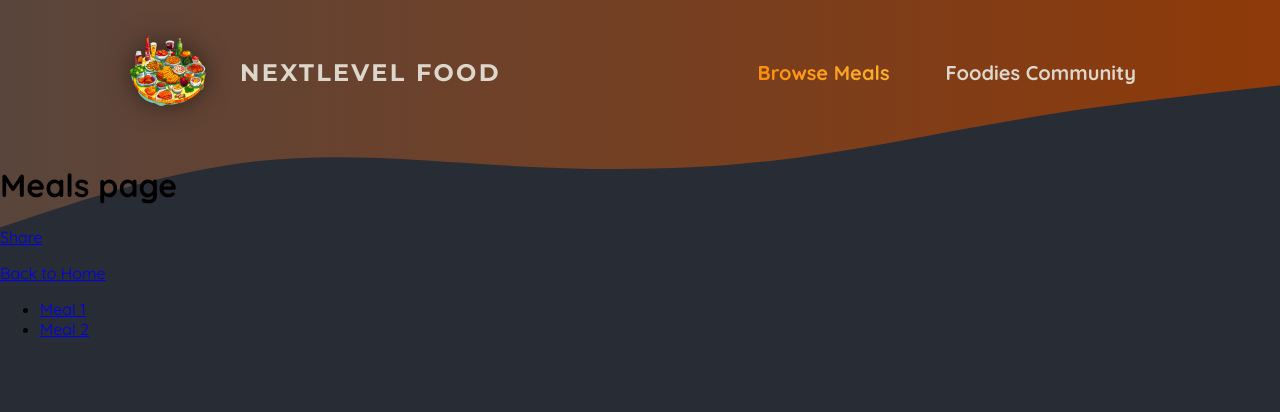
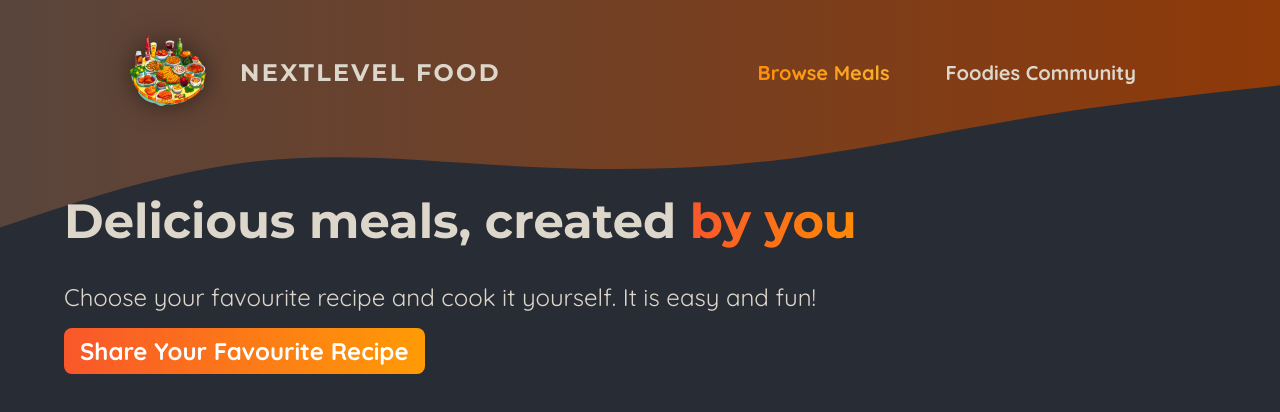
Before and after one commit to sanixto/foodies-project, a Next.js app: page /meals in a window 1280 px wide. Shown: the top 412 px of the page. Built offline with nearby package versions, Linux system fonts and the light colour scheme.

Commit message:
update Meals page

```diff
--- /dev/null
+++ b/app/meals/page.module.css
@@ -0,0 +1,51 @@
+.header {
+  gap: 3rem;
+  margin: 3rem auto 5rem auto;
+  width: 90%;
+  max-width: 75rem;
+  color: #ddd6cb;
+  font-size: 1.5rem;
+}
+
+.header h1 {
+  font-family: 'Montserrat', sans-serif;
+}
+
+.highlight {
+  background: linear-gradient(90deg, #f9572a, #ff8a05);
+  background-clip: text;
+  -webkit-background-clip: text;
+  -webkit-text-fill-color: transparent;
+}
+
+.header p {
+  margin: 0;
+}
+
+.cta a {
+  display: inline-block;
+  margin-top: 1rem;
+  padding: 0.5rem 1rem;
+  border-radius: 0.5rem;
+  background: linear-gradient(90deg, #f9572a, #ff9b05);
+  color: #ffffff;
+  font-weight: bold;
+  text-decoration: none;
+}
+
+.loading {
+  text-align: center;
+  animation: loading 1.2s ease-in-out infinite;
+}
+
+@keyframes loading {
+  0% {
+    color: #e9e9e9;
+  }
+  50% {
+    color: #b89b84;
+  }
+  100% {
+    color: #e9e9e9;
+  }
+}
--- a/app/meals/page.tsx
+++ b/app/meals/page.tsx
@@ -1,15 +1,27 @@
 import Link from 'next/link';
+import styles from './page.module.css';
+import MealsGrid from '@/components/meals/meals-grid';
 
 export default function MealsPage() {
-    return (
-        <main>
-            <h1>Meals page</h1>
-            <p><Link href="/meals/share">Share</Link></p>
-            <p><Link href="/">Back to Home</Link></p>
-            <ul>
-                <li><Link href="/meals/meal-1">Meal 1</Link></li>
-                <li><Link href="/meals/meal-2">Meal 2</Link></li>
-            </ul>
-        </main>
-    );
+  return (
+    <>
+      <header className={styles.header}>
+        <h1>
+          Delicious meals, created{' '}
+          <span className={styles.highlight}>by you</span>
+        </h1>
+        <p>
+          Choose your favourite recipe and cook it yourself. It is easy and fun!
+        </p>
+        <p className={styles.cta}>
+          <Link  href="/meals/share">
+            Share Your Favourite Recipe
+          </Link>
+        </p>
+      </header>
+      <main>
+        <MealsGrid meals={[]} />
+      </main>
+    </>
+  );
 }
--- /dev/null
+++ b/components/meals/meal-item.module.css
@@ -0,0 +1,75 @@
+.meal {
+  display: flex;
+  flex-direction: column;
+  justify-content: space-between;
+  height: 100%;
+  border-radius: 4px;
+  box-shadow: 0 0 12px rgba(0, 0, 0, 0.3);
+  overflow: hidden;
+  transition: all 0.3s ease-in-out;
+  color: #ddd6cb;
+  background: linear-gradient(90deg, #2c1e19, #25200f);
+}
+
+.headerText {
+  padding: 0.5rem 1rem 0 1rem;
+}
+
+.headerText h2 {
+  margin: 0;
+  font-size: 1.5rem;
+  font-family: 'Montserrat', sans-serif;
+}
+
+.headerText p {
+  font-size: 0.75rem;
+  color: #cfa69b;
+  font-style: italic;
+}
+
+.meal h2,
+.meal p {
+  margin: 0;
+}
+
+.image {
+  position: relative;
+  height: 15rem;
+}
+
+.meal img {
+  object-fit: cover;
+}
+
+.content {
+  display: flex;
+  flex-direction: column;
+  justify-content: space-between;
+  height: 100%;
+}
+
+.summary {
+  padding: 1rem 1rem 0 1rem;
+}
+
+.actions {
+  padding: 1rem;
+  text-align: right;
+}
+
+.actions a {
+  display: inline-block;
+  margin-top: 1rem;
+  padding: 0.5rem 1rem;
+  border-radius: 0.5rem;
+  background: linear-gradient(90deg, #f9572a, #ff9b05);
+  color: #ffffff;
+  font-weight: bold;
+  text-decoration: none;
+}
+
+.actions a:hover,
+.actions a:active {
+  background: linear-gradient(90deg, #fd4715, #f9b241);
+  box-shadow: 0 0 12px rgba(242, 100, 18, 0.8);
+}
--- /dev/null
+++ b/components/meals/meal-item.tsx
@@ -0,0 +1,27 @@
+import Link from 'next/link';
+import Image from 'next/image';
+
+import styles from './meal-item.module.css';
+import Meal from '@/interfaces/meal.interface';
+
+export default function MealItem({ title, slug, image, summary, creator }: Meal) {
+  return (
+    <article className={styles.meal}>
+      <header>
+        <div className={styles.image}>
+          <Image src={image} alt={title} fill />
+        </div>
+        <div className={styles.headerText}>
+          <h2>{title}</h2>
+          <p>by {creator}</p>
+        </div>
+      </header>
+      <div className={styles.content}>
+        <p className={styles.summary}>{summary}</p>
+        <div className={styles.actions}>
+          <Link href={`/meals/${slug}`}>View Details</Link>
+        </div>
+      </div>
+    </article>
+  );
+}
--- /dev/null
+++ b/components/meals/meals-grid.module.css
@@ -0,0 +1,10 @@
+.meals {
+  width: 90%;
+  max-width: 90rem;
+  display: grid;
+  grid-template-columns: repeat(auto-fill, minmax(20rem, 1fr));
+  grid-gap: 5rem;
+  margin: 2rem auto;
+  list-style: none;
+  padding: 0;
+}
--- /dev/null
+++ b/components/meals/meals-grid.tsx
@@ -0,0 +1,15 @@
+import Meal from '@/interfaces/meal.interface';
+import styles from './meals-grid.module.css';
+import MealItem from './meal-item';
+
+export default function MealsGrid({meals}: {meals: Meal[]}) {
+  return (
+    <ul className={styles.meals}>
+      {meals.map(meal => (
+        <li key={meal.id}>
+            <MealItem {...meal} />
+        </li>
+    ))}
+    </ul>
+  );
+}
```
Also changed, not shown: interfaces/meal.interface.ts (added, +8 -0 lines).
